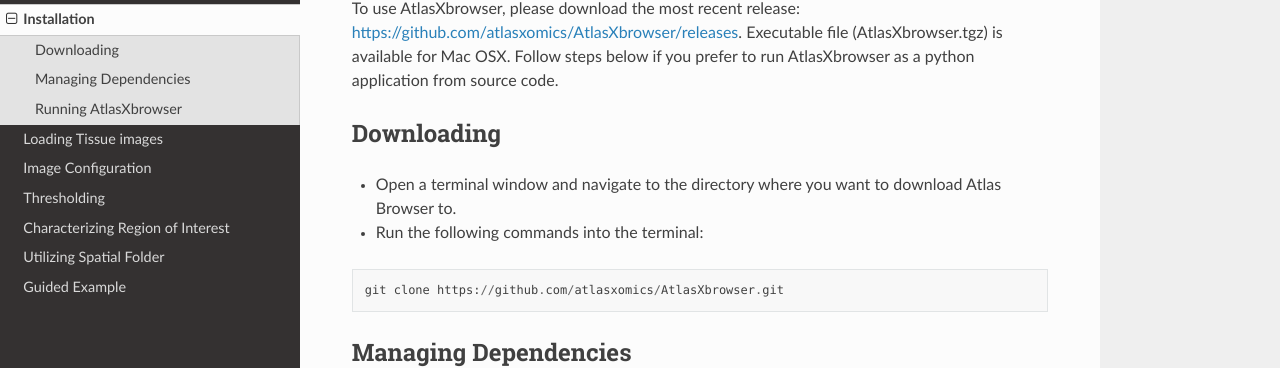
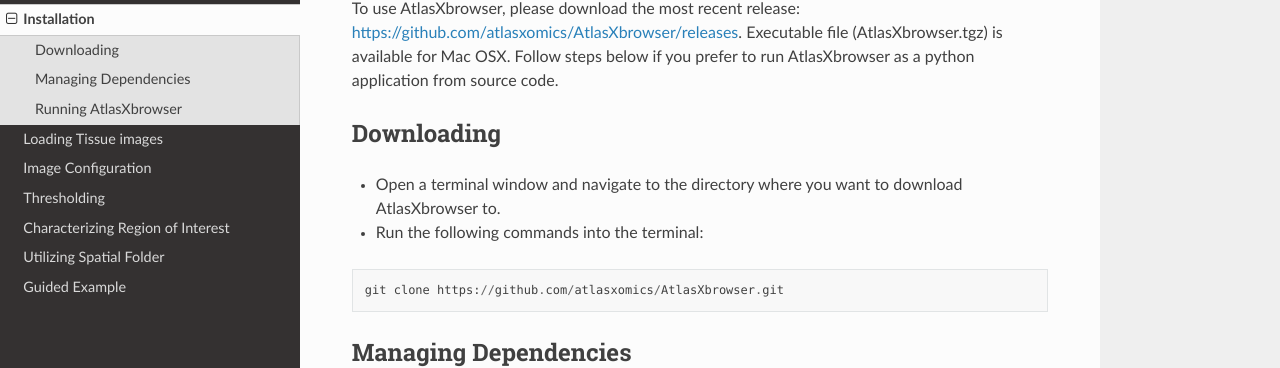
Before and after one commit to atlasxomics/AtlasXbrowser_docs, a Sphinx documentation site: the page built from docs/Installation.rst, in a window 1280 px wide and 900 px high. Shown: the part 163-531 px from the top of the window. Built offline with Sphinx 7.4.7 and the Read the Docs theme 2.0.0, drawn with Linux system fonts in a browser that asks for light colours.

Commit message:
Spelling Mistake

```diff
--- a/docs/Installation.rst
+++ b/docs/Installation.rst
@@ -6,7 +6,7 @@
 Downloading
 ###########
 
-* Open a terminal window and navigate to the directory where you want to download Atlas Browser to.
+* Open a terminal window and navigate to the directory where you want to download AtlasXbrowser to.
 
 * Run the following commands into the terminal:
 
```
